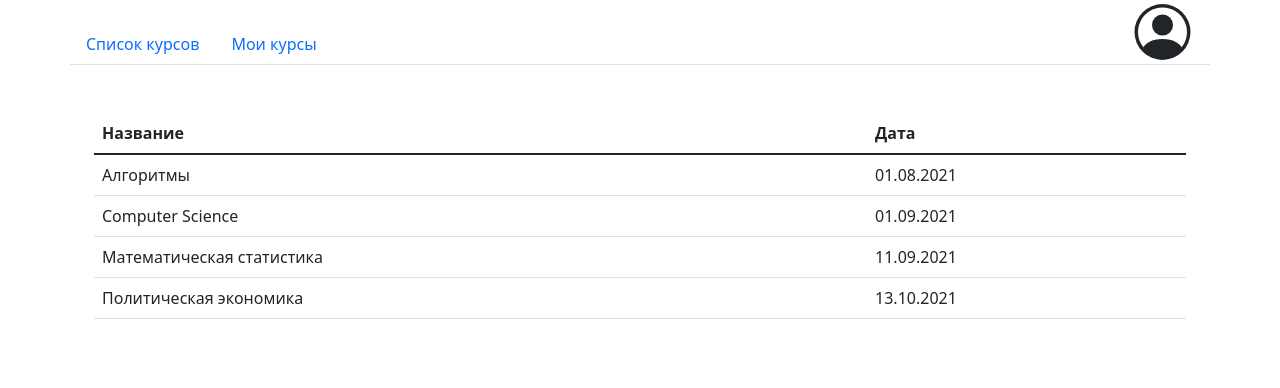
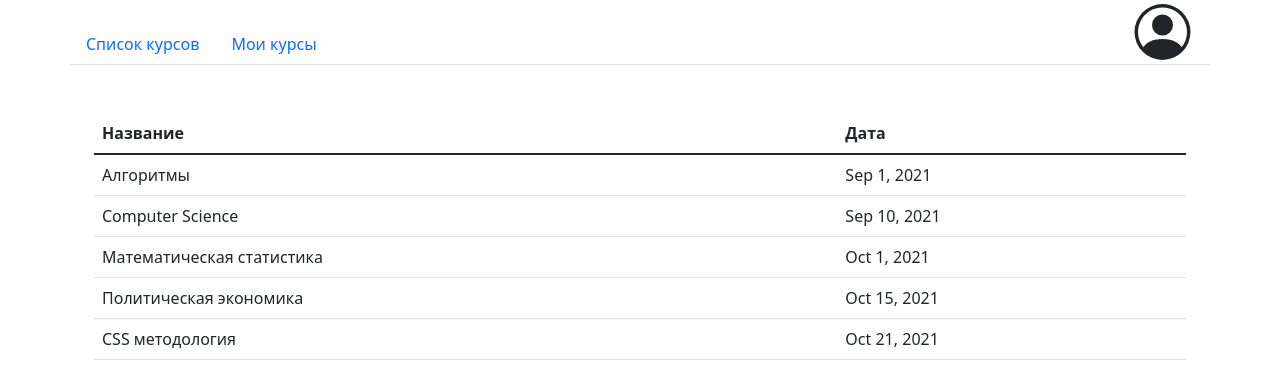
Before and after one commit to Gennady77/online-school, an Angular app: page / in a window 1280 px wide. Shown: the top 388 px of the page. Built offline with nearby package versions, Linux system fonts and the light colour scheme.

Commit message:
[develop] render course data in the table - apply ngFor - set data in app component - create type CourseData

```diff
--- a/src/app/app.component.html
+++ b/src/app/app.component.html
@@ -18,21 +18,9 @@
         </tr>
       </thead>
       <tbody>
-        <tr>
-          <td>Алгоритмы</td>
-          <td>01.08.2021</td>
-        </tr>
-        <tr>
-          <td>Computer Science</td>
-          <td>01.09.2021</td>
-        </tr>
-        <tr>
-          <td>Математическая статистика</td>
-          <td>11.09.2021</td>
-        </tr>
-        <tr>
-          <td>Политическая экономика</td>
-          <td>13.10.2021</td>
+        <tr *ngFor="let course of courseList">
+          <td>{{ course.title }}</td>
+          <td>{{ course.date | date: 'mediumDate' }}</td>
         </tr>
       </tbody>
     </table>
--- a/src/app/app.component.ts
+++ b/src/app/app.component.ts
@@ -1,4 +1,5 @@
 import { Component } from '@angular/core';
+import {CourseData} from "./types";
 
 @Component({
   selector: 'app-root',
@@ -6,5 +7,25 @@ import { Component } from '@angular/core';
   styleUrls: ['./app.component.scss']
 })
 export class AppComponent {
-  title = 'online-school';
+  public courseList: CourseData[] = [{
+    id: 1,
+    title: 'Алгоритмы',
+    date: new Date('2021-09-01')
+  }, {
+    id: 2,
+    title: 'Computer Science',
+    date: new Date('2021-09-10')
+  }, {
+    id: 3,
+    title: 'Математическая статистика',
+    date: new Date('2021-10-01')
+  }, {
+    id: 4,
+    title: 'Политическая экономика',
+    date: new Date('2021-10-15')
+  }, {
+    id: 5,
+    title: 'CSS методология',
+    date: new Date('2021-10-21')
+  }];
 }
--- /dev/null
+++ b/src/app/types/index.ts
@@ -0,0 +1,5 @@
+export interface CourseData {
+  id: number,
+  title: string,
+  date: Date
+}
```
